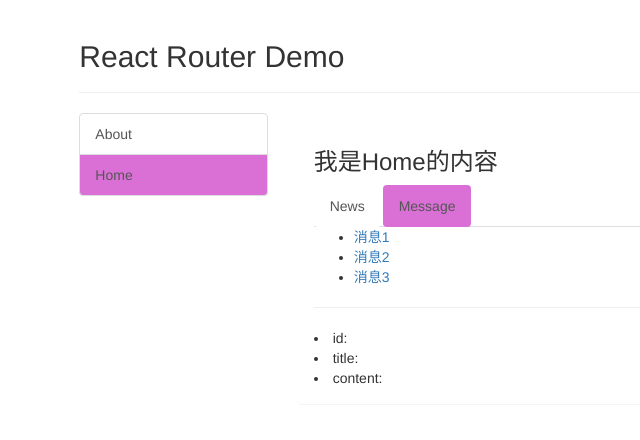
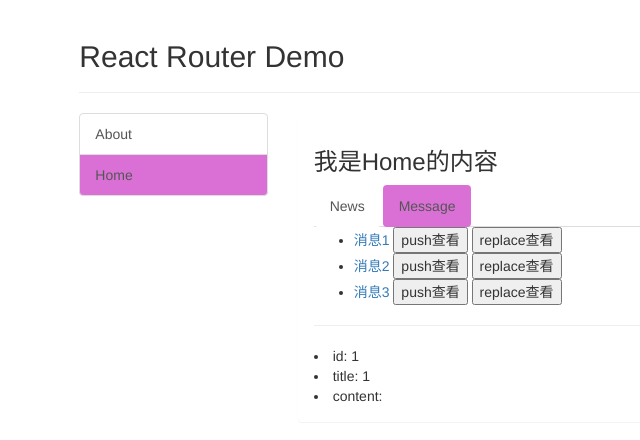
Before and after one commit to Axehco/ReactNotes, a React (Create React App) app: page /home/message/detail/1/1 in a window 1280 px wide. Shown: the top 440 px of the page, without its empty margins (139-779 px from the left). Built offline with nearby package versions, Linux system fonts and the light colour scheme.

Commit message:
091_编程式路由导航

```diff
--- a/src/pages/Home/Message/Detail/index.jsx
+++ b/src/pages/Home/Message/Detail/index.jsx
@@ -10,14 +10,14 @@
 class Detail extends Component {
   render() {
     // 接收params参数
-    // const {id, title} = this.props.match.params
+    const {id, title} = this.props.match.params
 
     // 接收search参数
     // const {search} = this.props.location
     // const {id, title} = qs.parse(search.slice(1))
 
     // 接收state参数
-    const {id, title} = this.props.location.state || {}
+    // const {id, title} = this.props.location.state || {}
 
     const findResult = DetailData.find((detailObj) => {
       return detailObj.id === id
--- a/src/pages/Home/Message/index.jsx
+++ b/src/pages/Home/Message/index.jsx
@@ -1,5 +1,5 @@
 import React, { Component } from 'react';
-import {Link, Route} from 'react-router-dom'
+import { Link, Route } from 'react-router-dom'
 import Detail from './Detail'
 
 class Message extends Component {
@@ -11,6 +11,28 @@
     ]
   }
 
+  replaceShow = (id, title) => {
+    //replace跳转+携带params参数
+    this.props.history.replace(`/home/message/detail/${id}/${title}`)
+
+    //replace跳转+携带search参数
+    // this.props.history.replace(`/home/message/detail?id=${id}&title=${title}`)
+
+    //replace跳转+携带state参数
+    // this.props.history.replace(`/home/message/detail`,{id:id,title:tittle})
+  }
+
+  pushShow = (id,title)=>{
+		//push跳转+携带params参数
+		this.props.history.push(`/home/message/detail/${id}/${title}`)
+
+		//push跳转+携带search参数
+		// this.props.history.push(`/home/message/detail?id=${id}&title=${title}`)
+
+		//push跳转+携带state参数
+		// this.props.history.push(`/home/message/detail`,{id,title})
+	}
+
   render() {
     const { messageArr } = this.state
     return (
@@ -21,14 +43,16 @@
               return (
                 <li key={megObj.id}>
                   {/* 向路由组件传递params参数 */}
-                  {/* <Link to={`/home/message/detail/${megObj.id}/${megObj.title}`}>{megObj.title}</Link> */}
-
+                  <Link to={`/home/message/detail/${megObj.id}/${megObj.title}`}>{megObj.title}</Link>
 
                   {/* 向路由组件传递search参数 */}
                   {/* <Link to={`/home/message/detail/?id=${megObj.id}&title=${megObj.title}`}>{megObj.title}</Link> */}
 
                   {/* 向路由组件传递state参数 */}
-                  <Link replace={true} to={{pathname:'/home/message/detail', state: {id:megObj.id, title:megObj.title}}}>{megObj.title}</Link>
+                  {/* <Link replace={true} to={{pathname:'/home/message/detail', state: {id:megObj.id, title:megObj.title}}}>{megObj.title}</Link> */}
+
+                  &nbsp;<button onClick={() => {this.pushShow(megObj.id, megObj.title)}}>push查看</button>
+                  &nbsp;<button onClick={() => { this.replaceShow(megObj.id, megObj.title) }}>replace查看</button>
                 </li>
               )
             })
@@ -36,13 +60,13 @@
         </ul>
         <hr />
         {/* 声明接收params参数 */}
-        {/* <Route path="/home/message/detail/:id/:title" component={Detail}/> */}
+        <Route path="/home/message/detail/:id/:title" component={Detail} />
 
         {/* search参数无需声明接收，正常注册路由即可 */}
         {/* <Route path="/home/message/detail" component={Detail}/> */}
 
         {/* state参数无需声明接收，正常注册路由即可 */}
-        <Route path="/home/message/detail" component={Detail}/>
+        {/* <Route path="/home/message/detail" component={Detail} /> */}
       </div>
     );
   }
```
